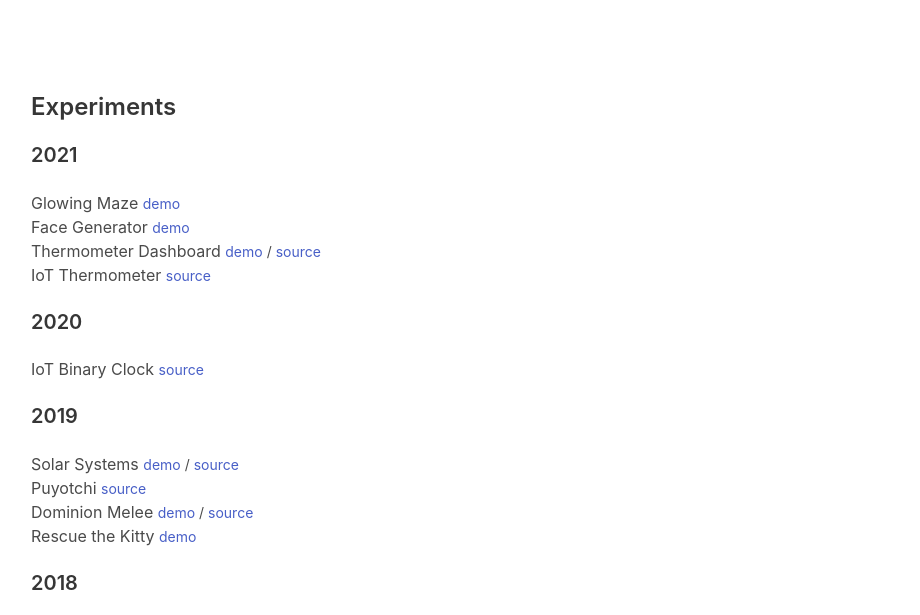
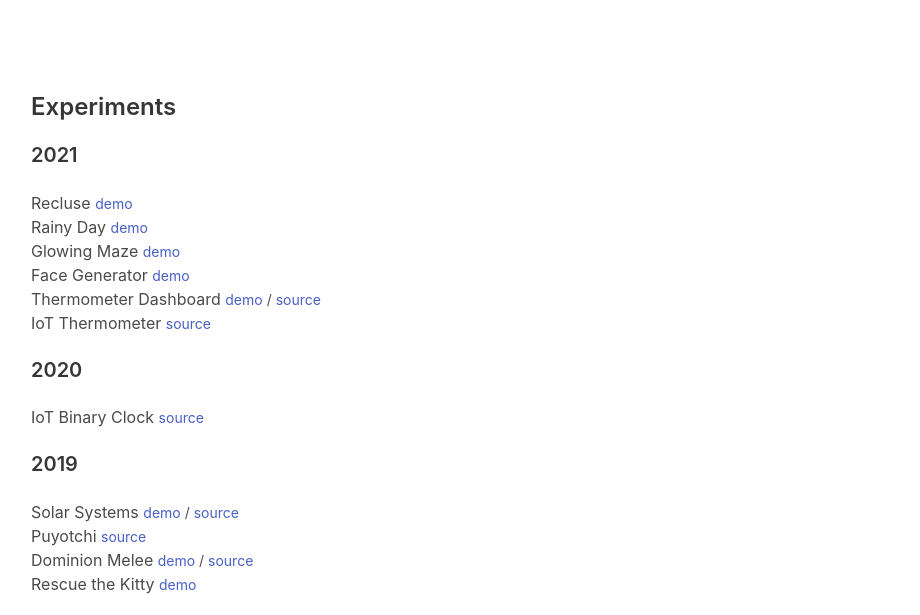
Before and after one commit to grosgg/grosgg.github.io, a plain HTML site: page index.html in a window 1280 px wide. Shown: the part 116-731 px from the top of the page, without its empty margins (33-953 px from the left). Drawn offline with nearby package versions, Linux system fonts and the light colour scheme.

Commit message:
Add rainy day + recluse

```diff
--- a/index.html
+++ b/index.html
@@ -28,9 +28,11 @@
         <h3 class="title is-5">2021</h3>
         <div>
           <ul>
+            <li>Recluse <small><a href="https://sabu.fr/visuals/recluse/">demo</a></small></li>
+            <li>Rainy Day <small><a href="https://sabu.fr/visuals/rain/">demo</a></small></li>
             <li>Glowing Maze <small><a href="https://sabu.fr/visuals/glowing_maze/">demo</a></small></li>
             <li>Face Generator <small><a href="https://sabu.fr/visuals/faces/">demo</a></small></li>
-            <li>Thermometer Dashboard <small><a href="https://thermomether.sabu.fr">demo</a> / <a href="https://github.com/grosgg/thermometer-dashboard">source</a></small></li>
+            <li>Thermometer Dashboard <small><a href="https://thermometer.sabu.fr">demo</a> / <a href="https://github.com/grosgg/thermometer-dashboard">source</a></small></li>
             <li>IoT Thermometer <small><a href="https://github.com/grosgg/iot-thermometer">source</a></small></li>
           </ul>
         </div>
```
